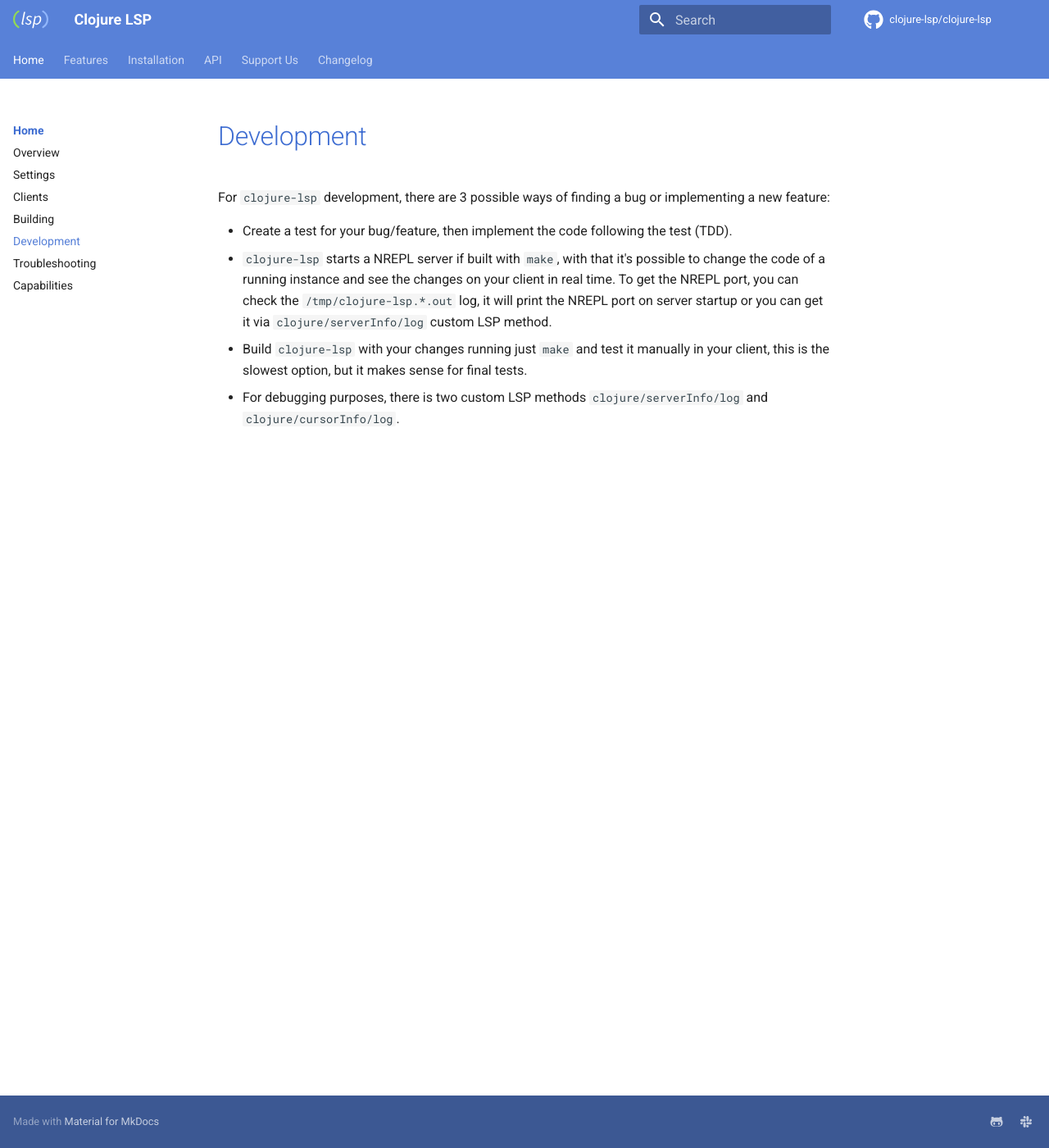
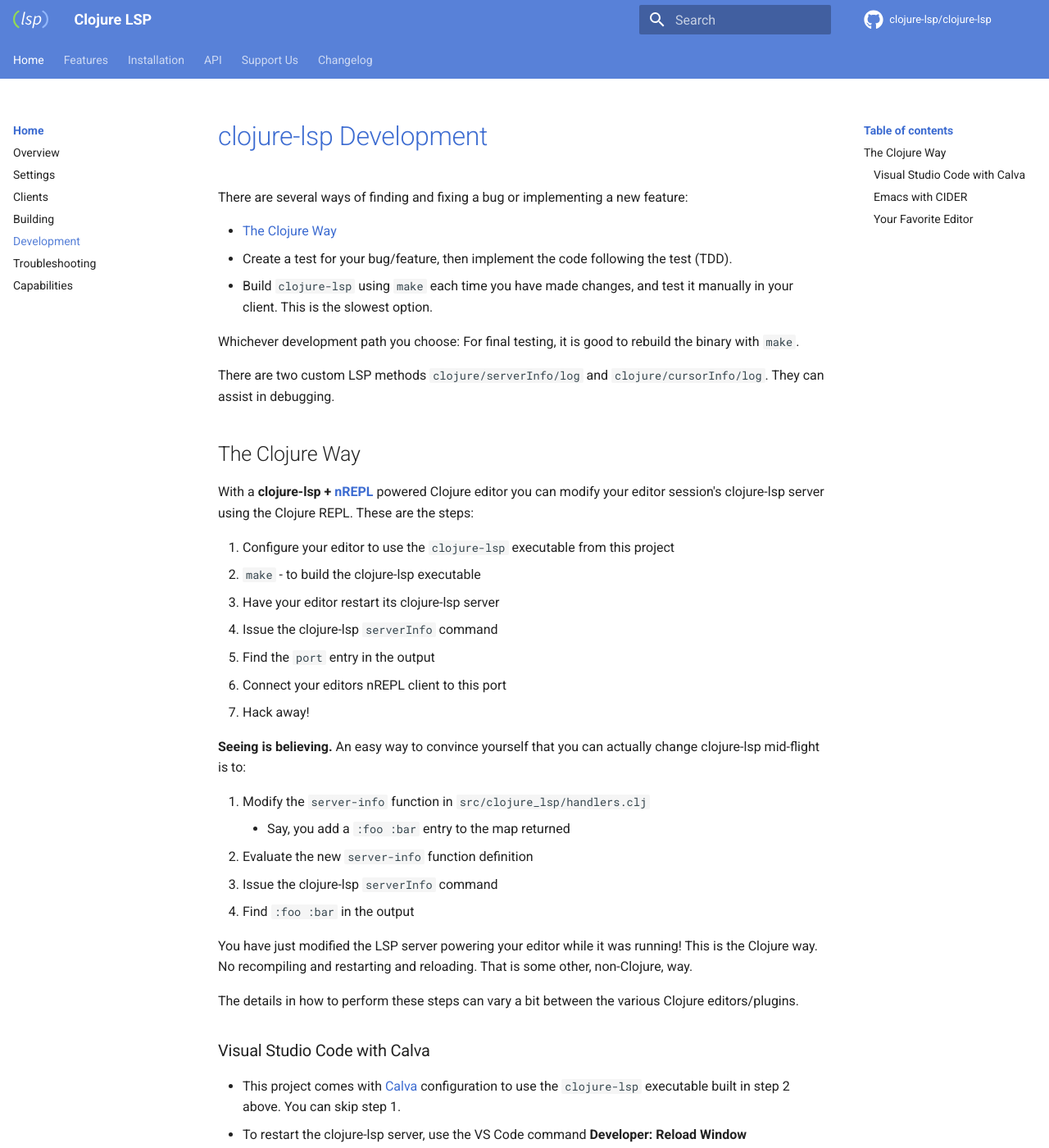
Before and after one commit to clojure-lsp/clojure-lsp, an MkDocs documentation site: the page built from docs/development.md, in a window 1280 px wide and 1400 px high. Shown: the whole window at 82% size. Built offline with MkDocs 1.6.1 and Material for MkDocs 9.7.7, drawn with Linux system fonts in a browser that asks for light colours; comment, search, counter and statistics services are not loaded; some of the changed text lies outside the part shown.

Commit message:
Promote the Clojure Way of hacking on clojure-lsp (#602)

```diff
--- a/docs/development.md
+++ b/docs/development.md
@@ -1,8 +1,49 @@
-# Development
+# clojure-lsp Development
 
-For `clojure-lsp` development, there are 3 possible ways of finding a bug or implementing a new feature:
+There are several ways of finding and fixing a bug or implementing a new feature:
 
+- [The Clojure Way](#the-clojure-way)
 - Create a test for your bug/feature, then implement the code following the test (TDD).
-- `clojure-lsp` starts a NREPL server if built with `make`, with that it's possible to change the code of a running instance and see the changes on your client in real time. To get the NREPL port, you can check the `/tmp/clojure-lsp.*.out` log, it will print the NREPL port on server startup or you can get it via `clojure/serverInfo/log` custom LSP method.
-- Build `clojure-lsp` with your changes running just `make` and test it manually in your client, this is the slowest option, but it makes sense for final tests.
-- For debugging purposes, there is two custom LSP methods `clojure/serverInfo/log` and `clojure/cursorInfo/log`.
+- Build `clojure-lsp` using `make` each time you have made changes, and test it manually in your client. This is the slowest option.
+
+Whichever development path you choose: For final testing, it is good to rebuild the binary with `make`.
+
+There are two custom LSP methods `clojure/serverInfo/log` and `clojure/cursorInfo/log`. They can assist in debugging.
+
+## The Clojure Way
+
+With a **clojure-lsp + [nREPL](https://nrepl.org)** powered Clojure editor you can modify your editor session's clojure-lsp server using the Clojure REPL. These are the steps:
+
+1. Configure your editor to use the `clojure-lsp` executable from this project
+1. `make` - to build the clojure-lsp executable
+1. Have your editor restart its clojure-lsp server
+1. Issue the clojure-lsp `serverInfo` command
+1. Find the `port` entry in the output
+1. Connect your editors nREPL client to this port
+1. Hack away!
+
+**Seeing is believing.** An easy way to convince yourself that you can actually change clojure-lsp mid-flight is to:
+
+1. Modify the `server-info` function in `src/clojure_lsp/handlers.clj`
+    - Say, you add a `:foo :bar` entry to the map returned
+1. Evaluate the new `server-info` function definition
+1. Issue the clojure-lsp `serverInfo` command
+1. Find `:foo :bar` in the output
+
+You have just modified the LSP server powering your editor while it was running! This is the Clojure way. No recompiling and restarting and reloading. That is some other, non-Clojure, way.
+
+The details in how to perform these steps can vary a bit between the various Clojure editors/plugins.
+
+### Visual Studio Code with Calva
+
+* This project comes with [Calva](https://calva.io) configuration to use the `clojure-lsp` executable built in step 2 above. You can skip step 1.
+* To restart the clojure-lsp server, use the VS Code command **Developer: Reload Window**
+* The **Hack away!** step needs to start with you issuing the command **Calva: Load Current File and Dependencies**.
+
+### Emacs with CIDER
+
+TBD. PR welcome.
+
+### Your Favorite Editor
+
+TBD. PR welcome.
```
Also changed, not shown: 1 other file.
